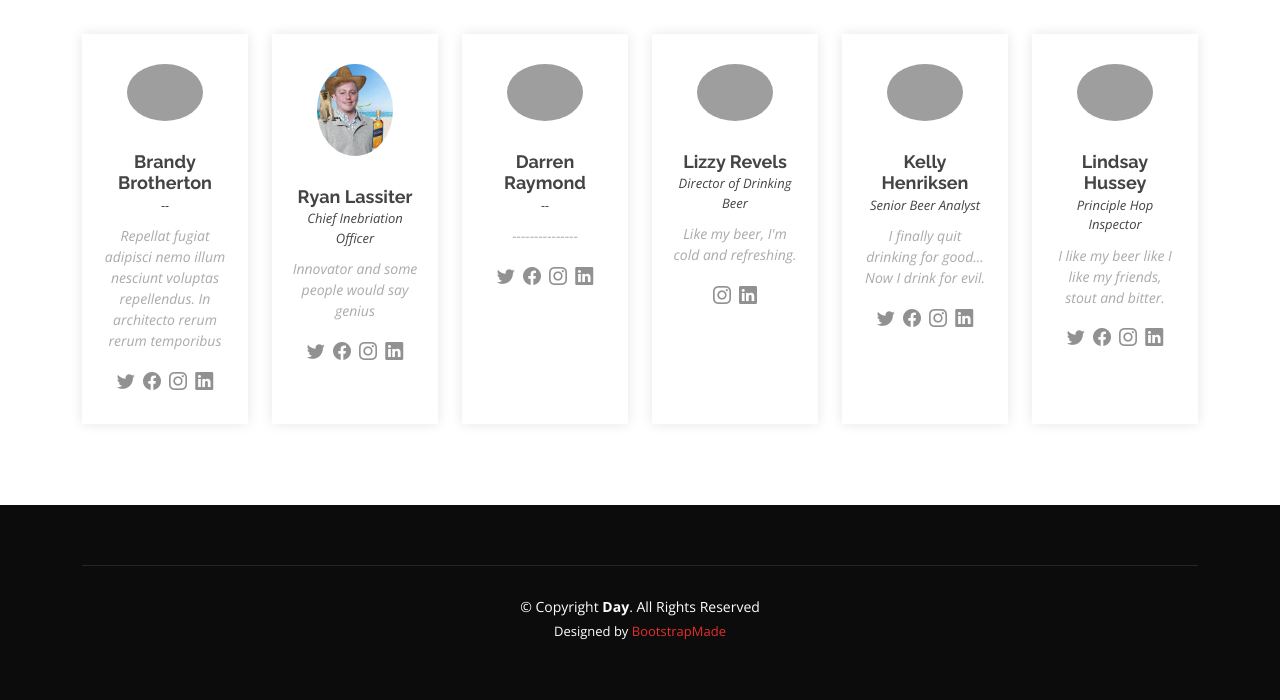
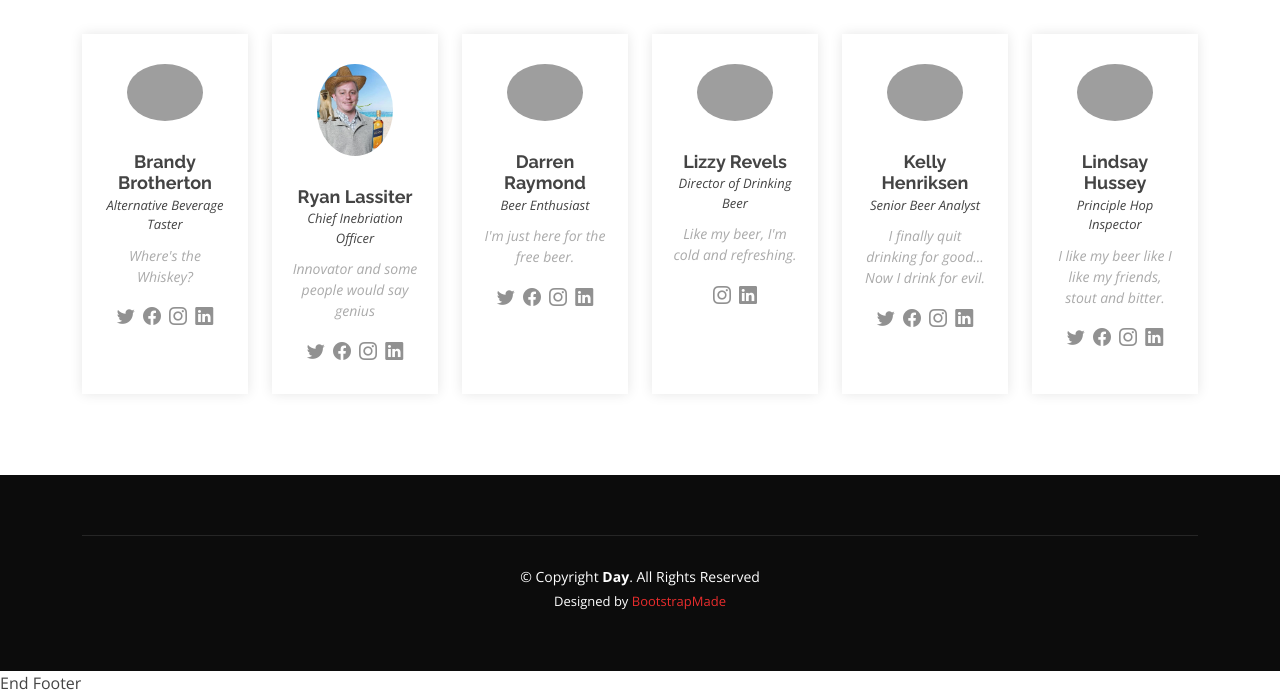
Before and after one commit to rclassit/Final_Project, a Flask app: page / in a window 1280 px wide. Shown: the part 4942-5642 px from the top of the page. Run offline with Flask 3, Linux system fonts and the light colour scheme; parts of the project's set-up code (start-up, migrations or seed data) failed here and were passed over; some libraries are stand-ins or nearby versions; grey boxes are pictures that could not be loaded.

Commit message:
fixing descriptions

```diff
--- a/Day/templates/index.html
+++ b/Day/templates/index.html
@@ -701,10 +701,8 @@
             <div class="member">
               <img src="static/assets/img/team/Brandy.jpg" alt="">
               <h4>Brandy Brotherton</h4>
-              <span>--</span>
-              <p>
-                Repellat fugiat adipisci nemo illum nesciunt voluptas repellendus. In architecto rerum rerum temporibus
-              </p>
+              <span>Alternative Beverage Taster</span>
+              <p> Where's the Whiskey?              </p>
               <div class="social">
                 <a href=""><i class="bi bi-twitter"></i></a>
                 <a href=""><i class="bi bi-facebook"></i></a>
@@ -737,9 +735,9 @@
             <div class="member">
               <img src="static/assets/img/team/Darren.jpg" alt="">
               <h4>Darren Raymond</h4>
-              <span>--</span>
+              <span>Beer Enthusiast</span>
               <p>
-                ---------------
+                I'm just here for the free beer.
               </p>
               <div class="social">
                 <a href=""><i class="bi bi-twitter"></i></a>
```
